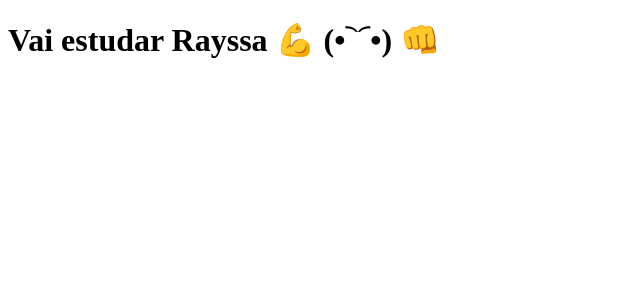
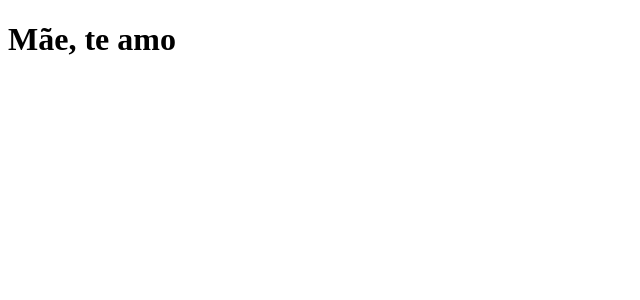
Before and after one commit to raphaelc484/tabnews, a Next.js app: page / in a window 1280 px wide. Shown: the top 300 px of the page, without its empty margins (0-640 px from the left). Built offline with nearby package versions, Linux system fonts and the light colour scheme.

Commit message:
ajuste na frase

```diff
--- a/pages/index.js
+++ b/pages/index.js
@@ -1,3 +1,3 @@
 export default function Home() {
-  return <h1>Vai estudar Rayssa 💪 (•︡益︠•) 👊</h1>;
+  return <h1>Mãe, te amo</h1>;
 }
```
